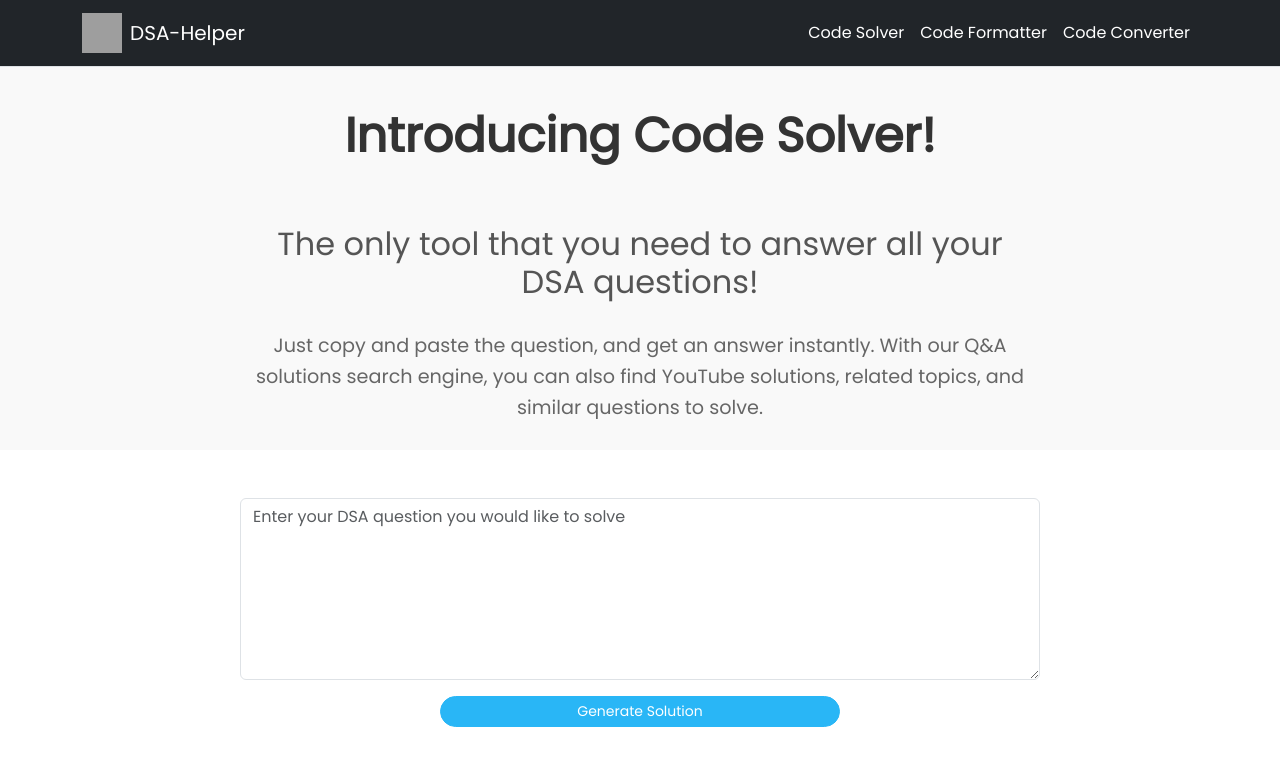
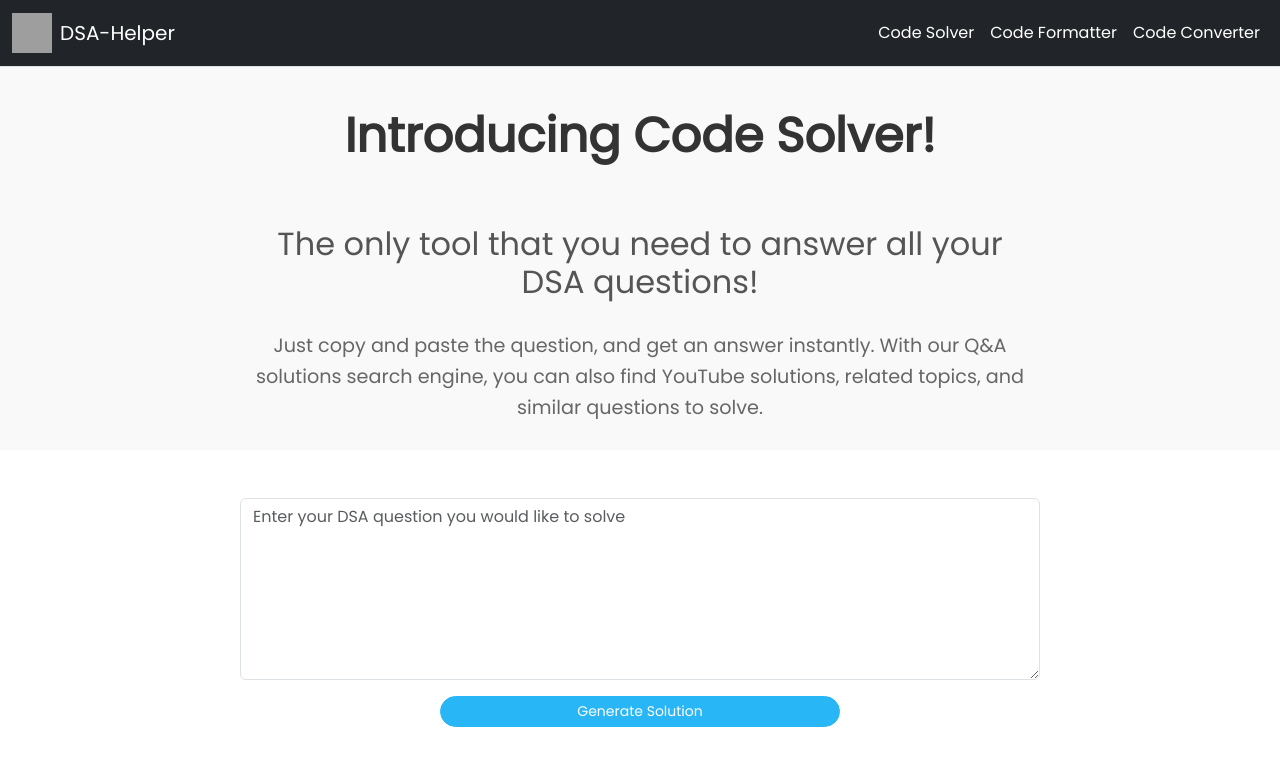
Before and after one commit to aks32003/dsa-helper, a React (Vite) app: page / in a window 1280 px wide. Shown: the top 766 px of the page. Built offline with nearby package versions, Linux system fonts and the light colour scheme; grey boxes are pictures that could not be loaded.

Commit message:
Update NavBar.jsx

```diff
--- a/src/Components/NavBar/NavBar.jsx
+++ b/src/Components/NavBar/NavBar.jsx
@@ -1,13 +1,13 @@
 import "bootstrap/dist/css/bootstrap.min.css";
 import "./NavBar.css";
-import { Link } from "react-router-dom"; // Import Link
+import { Link } from "react-router-dom";
 
 export default function NavBar() {
   return (
-    <nav className="navbar navbar-expand-lg navbar-light bg-dark border-bottom">
-      <div className="container">
+    <nav className="navbar navbar-expand-lg navbar-dark bg-dark border-bottom">
+      <div className="container-fluid">
         <Link className="navbar-brand d-flex align-items-center text-white" to="/">
-          <img src="https://i.ibb.co/8Xr3FWY/logo.png" alt="icon" className="logo-image me-2" />
+          <img src="https://i.ibb.co/8Xr3FWY/logo.png" alt="Logo" className="logo-image me-2" />
           DSA-Helper
         </Link>
         <button
@@ -27,7 +27,7 @@ export default function NavBar() {
               <Link className="nav-link text-white" to="/">Code Solver</Link>
             </li>
             <li className="nav-item">
-              <Link className="nav-link text-white" to="/beautify-code">Code Formatter</Link> {/* Update the path */}
+              <Link className="nav-link text-white" to="/beautify-code">Code Formatter</Link>
             </li>
             <li className="nav-item">
               <Link className="nav-link text-white" to="/code-converter">Code Converter</Link>
```
